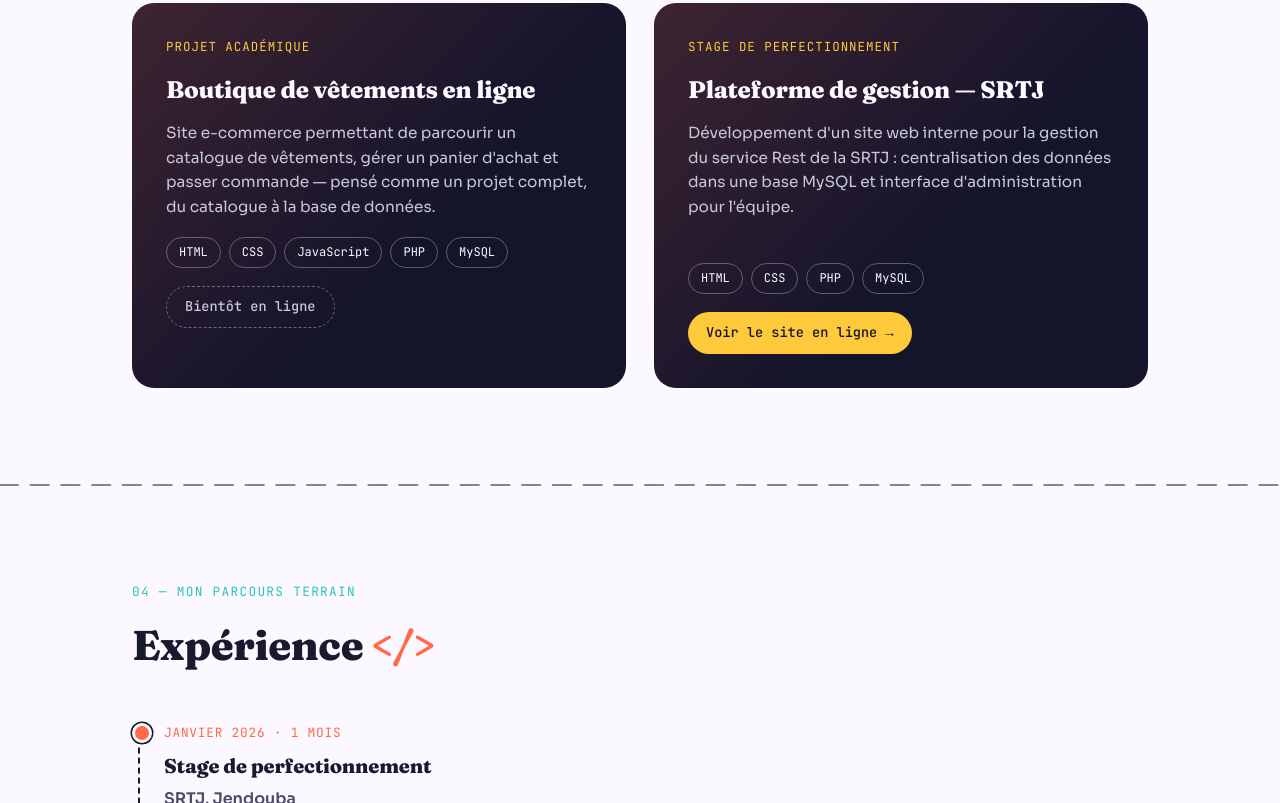
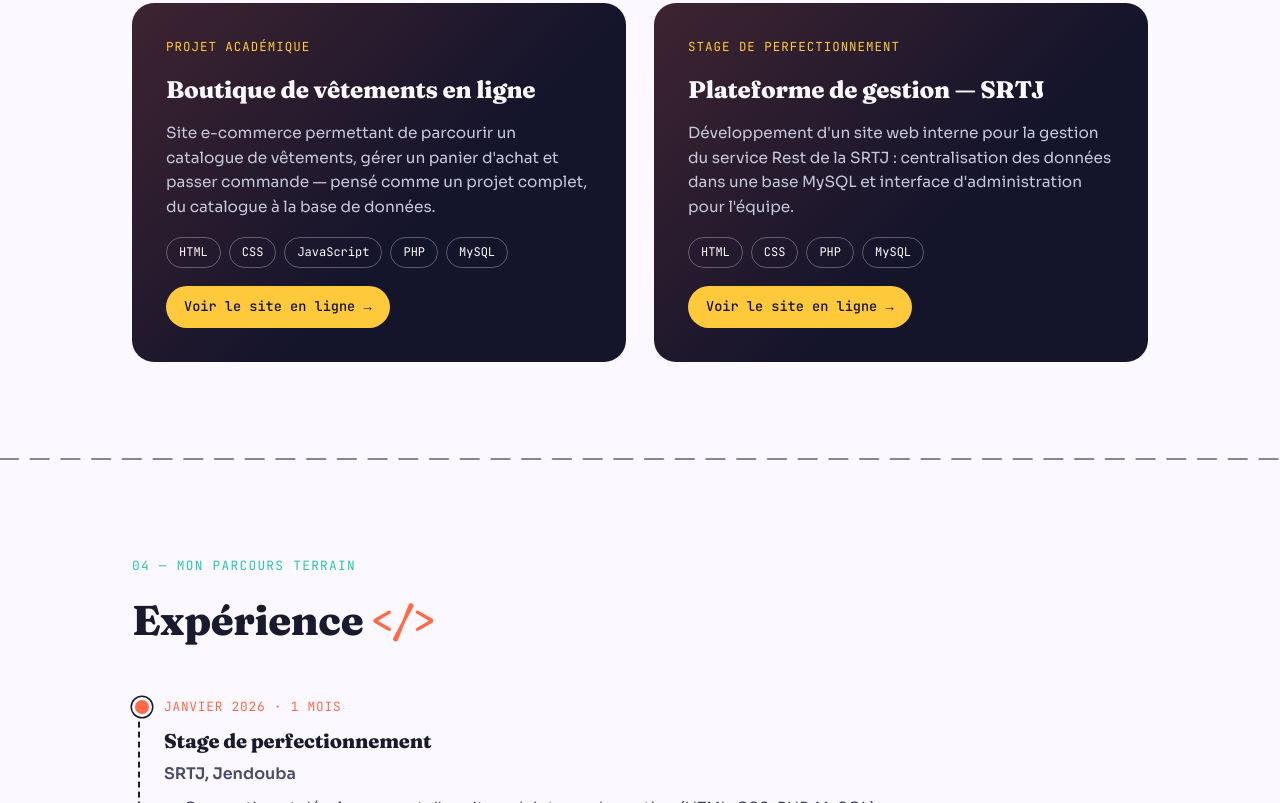
Before and after one commit to iyedmanai/Portfolio, a plain HTML site: page index.html in a window 1280 px wide. Shown: the part 2051-2854 px from the top of the page. Drawn offline with Linux system fonts and the light colour scheme.

Commit message:
Update index.html

```diff
--- a/index.html
+++ b/index.html
@@ -95,7 +95,7 @@
         <div class="stack-row">
           <span class="chip">HTML</span><span class="chip">CSS</span><span class="chip">JavaScript</span><span class="chip">PHP</span><span class="chip">MySQL</span>
         </div>
-          <span class="project-status">Bientôt en ligne</span><br>
+         <a href="https://shop.wuaze.com" target="_blank" rel="noopener" class="project-link">Voir le site en ligne →</a>
       </div>
       <div class="project-card">
         <span class="proj-tag">Stage de perfectionnement</span>
```
